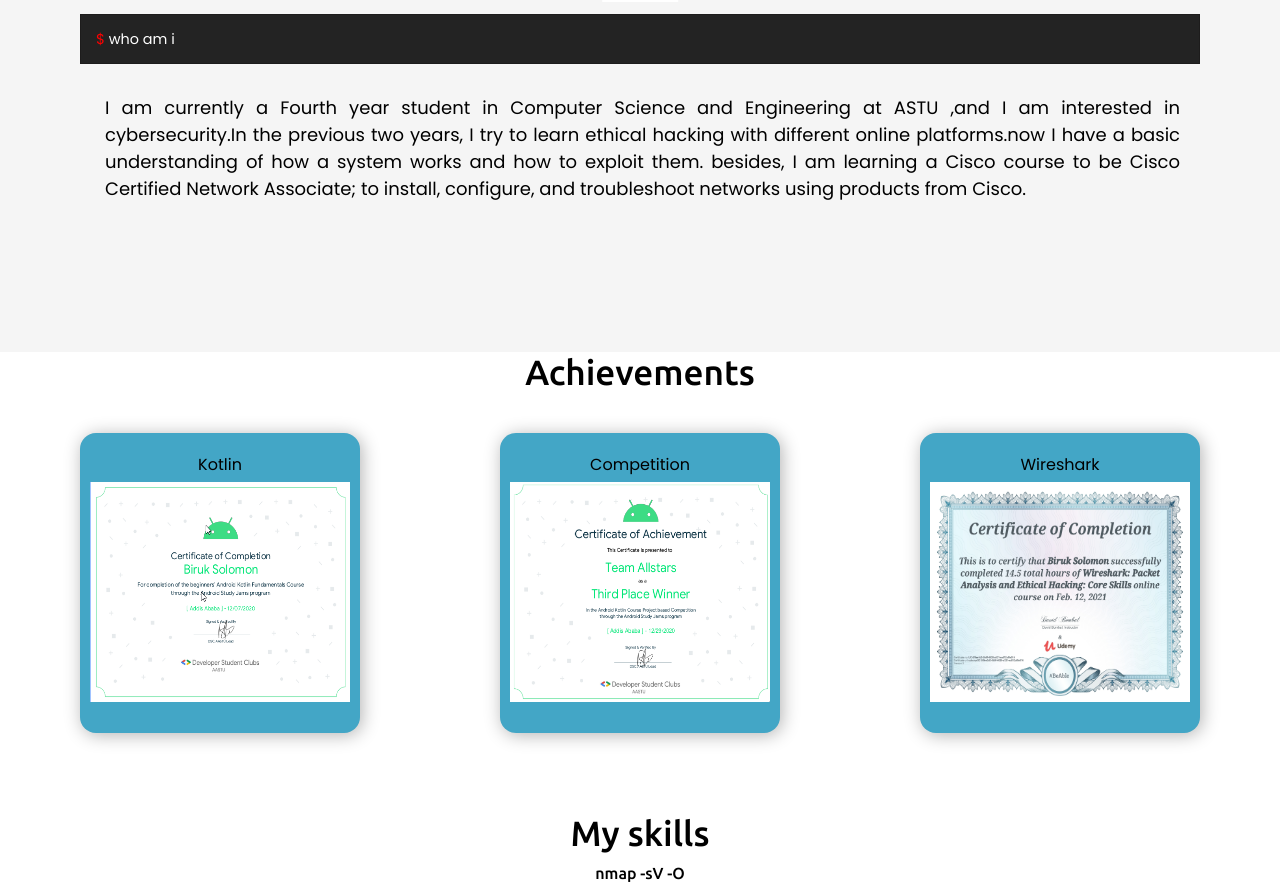
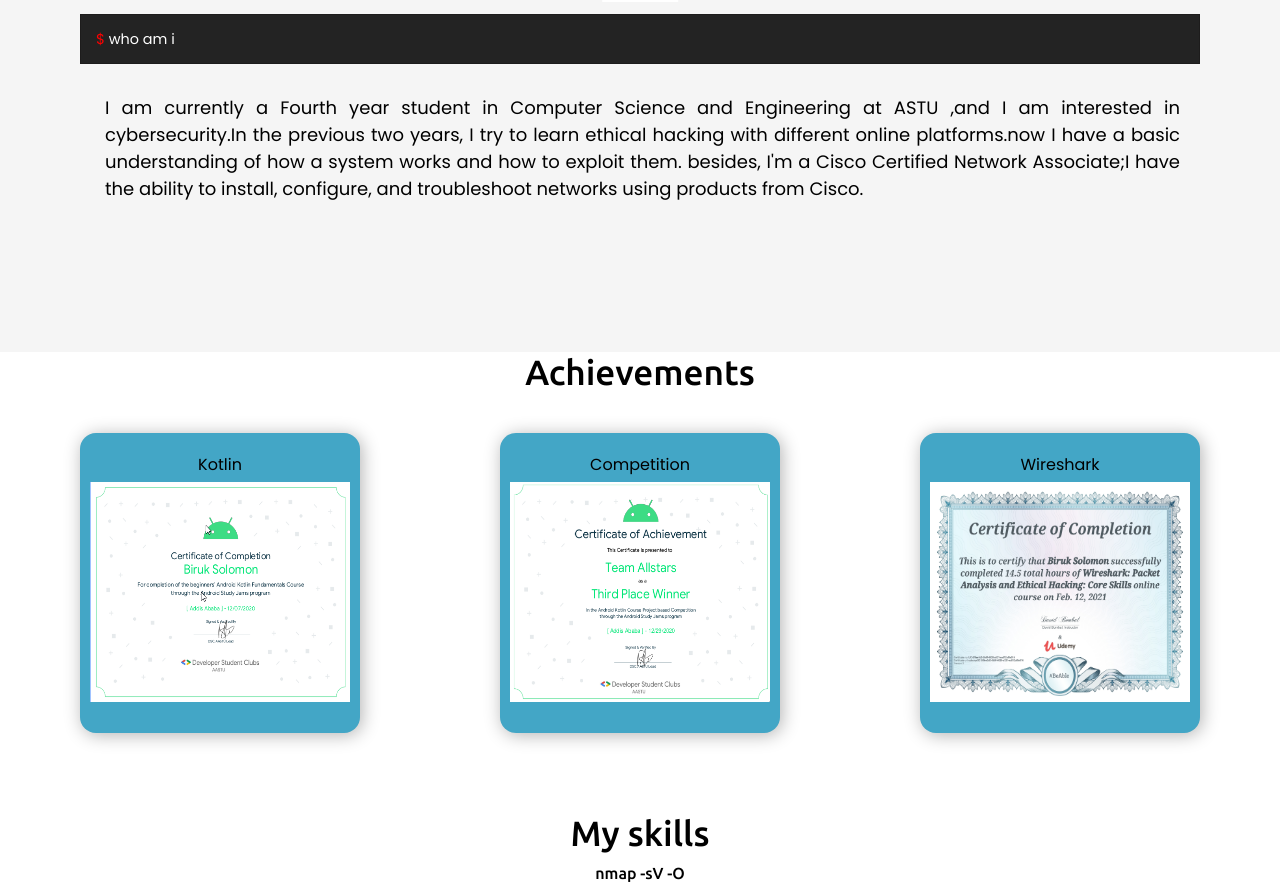
Before and after one commit to biruk1224/my-website, a plain HTML site: page index.html in a window 1280 px wide. Shown: the part 1017-1908 px from the top of the page. Drawn offline with Linux system fonts and the light colour scheme.

Commit message:
Update index.html

```diff
--- a/index.html
+++ b/index.html
@@ -63,7 +63,7 @@
             </div>
             <div class="aboutme-content">
 
-                    <div class="paragraph">I am currently  a Fourth year student in Computer Science and Engineering at <abbr>ASTU</abbr> ,and I am interested in cybersecurity.In the previous two years, I try to learn ethical hacking with different online platforms.now I have a basic understanding of how a system works and how to exploit them. besides, I am learning a Cisco course to be  Cisco  Certified Network Associate; to install, configure, and troubleshoot networks using products from Cisco.</div>
+                    <div class="paragraph">I am currently  a Fourth year student in Computer Science and Engineering at <abbr>ASTU</abbr> ,and I am interested in cybersecurity.In the previous two years, I try to learn ethical hacking with different online platforms.now I have a basic understanding of how a system works and how to exploit them. besides, I'm a Cisco Certified Network Associate;I have the ability to install, configure, and troubleshoot networks using products from Cisco.</div>
 
 
 
```
